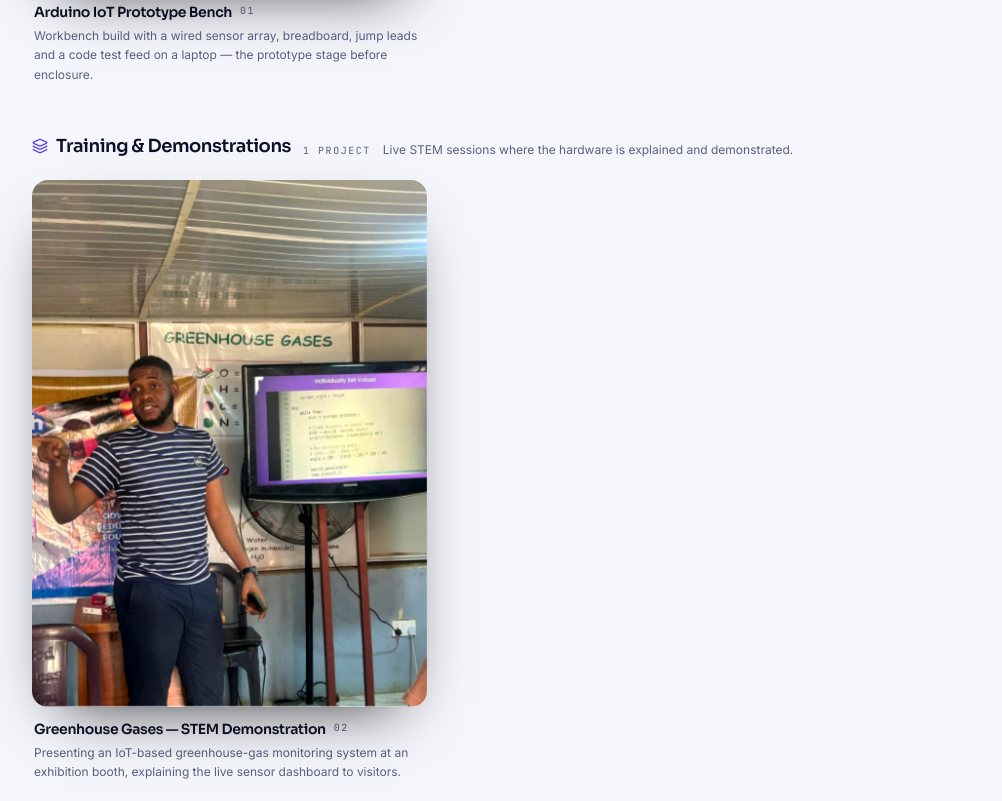
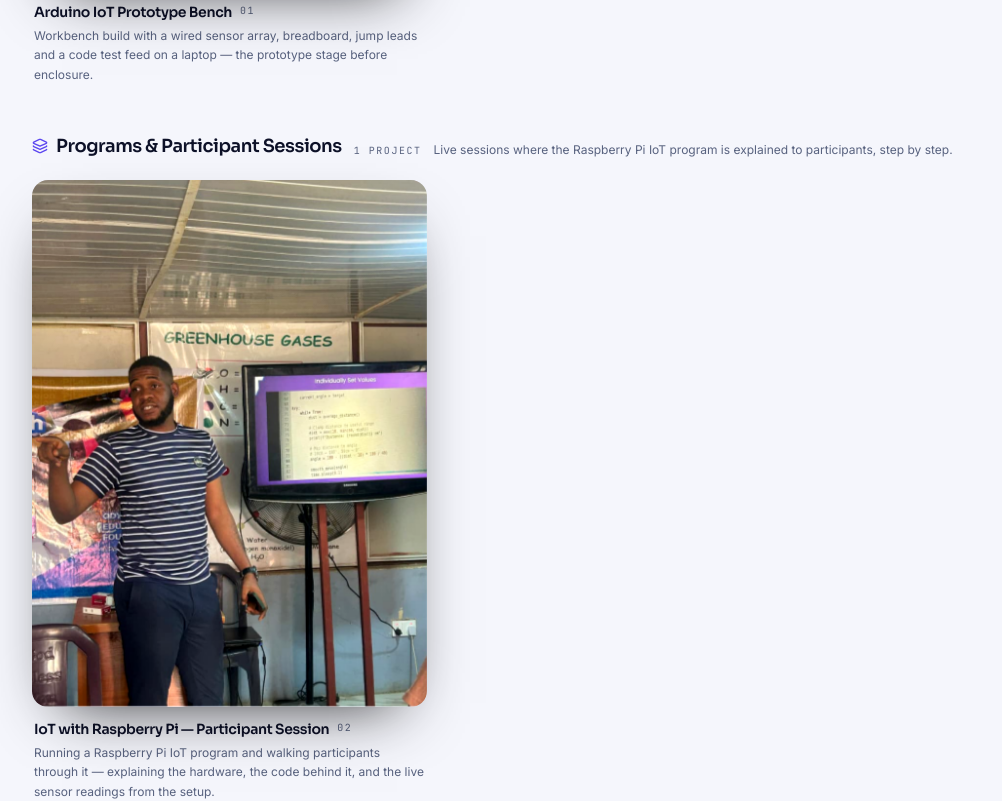
Before and after one commit to emmanuelogundipe/Emmanuel-Ogundipe-Portfolio, a React (Vite) app: page / in a window 1280 px wide. Shown: the part 6320-7121 px from the top of the page, without its empty margins (0-1002 px from the left). Built offline with nearby package versions, Linux system fonts and the light colour scheme.

Commit message:
Reframe IoT item 2 as a Raspberry Pi IoT program session with participants

```diff
--- a/scripts/smoke-render.jsx
+++ b/scripts/smoke-render.jsx
@@ -28,6 +28,8 @@ export function check() {
     "group: Identity & Editorial": html.includes("Identity &amp; Editorial"),
     "group: Product & Print": html.includes("Product &amp; Print"),
     "group: Hardware Builds": html.includes("Hardware Builds"),
+    "group: Participant Sessions": html.includes("Programs &amp; Participant Sessions"),
+    "item: Raspberry Pi IoT program": html.includes("Raspberry Pi"),
     "gallery filter chips": html.includes("All work"),
     // CV / Resume preview
     "CV view button": html.includes("View CV"),
--- a/src/data/assets.js
+++ b/src/data/assets.js
@@ -269,7 +269,7 @@ export const workSections = [
     kicker: "IoT Educator",
     title: "Microcontrollers, sensors & hands-on STEM builds",
     blurb:
-      "Building, programming and teaching physical computing systems — from breadboard prototypes to greenhouse monitoring.",
+      "Building, programming and teaching physical computing systems — from breadboard prototypes to Raspberry Pi programs walked through with participants.",
     deliverables: [
       {
         title: "Microcontroller Integration",
@@ -293,8 +293,8 @@ export const workSections = [
       },
       {
         id: "teaching",
-        label: "Training & Demonstrations",
-        blurb: "Live STEM sessions where the hardware is explained and demonstrated.",
+        label: "Programs & Participant Sessions",
+        blurb: "Live sessions where the Raspberry Pi IoT program is explained to participants, step by step.",
         itemIds: ["iot-02"],
       },
     ],
@@ -313,11 +313,11 @@ export const workSections = [
       },
       {
         id: "iot-02",
-        title: "Greenhouse Gases — STEM Demonstration",
+        title: "IoT with Raspberry Pi — Participant Session",
         caption:
-          "Presenting an IoT-based greenhouse-gas monitoring system at an exhibition booth, explaining the live sensor dashboard to visitors.",
-        tags: ["IoT", "Teaching", "Exhibition"],
-        publicPath: "assets/work/iot/greenhouse-gases-demo.jpg",
+          "Running a Raspberry Pi IoT program and walking participants through it — explaining the hardware, the code behind it, and the live sensor readings from the setup.",
+        tags: ["Raspberry Pi", "IoT", "Participants"],
+        publicPath: "assets/work/iot/raspberry-pi-iot-program.jpg",
         localPath:
           "C:\\Users\\itoha\\OneDrive\\Desktop\\Pictures\\WhatsApp Image 2026-10-08 at 09.38.58.jpeg",
         width: 810,
```
Also changed, not shown: public/assets/work/iot/raspberry-pi-iot-program.jpg (renamed from public/assets/work/iot/greenhouse-gases-demo.jpg), 1 other file (tests, documents, lock files or other folders).
